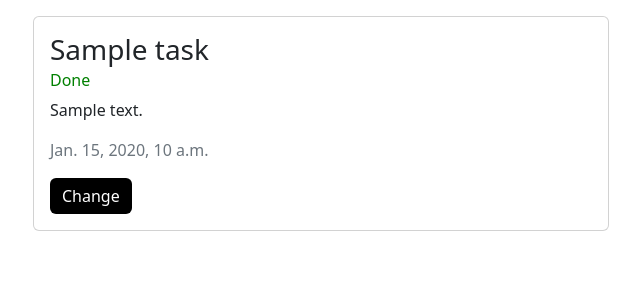
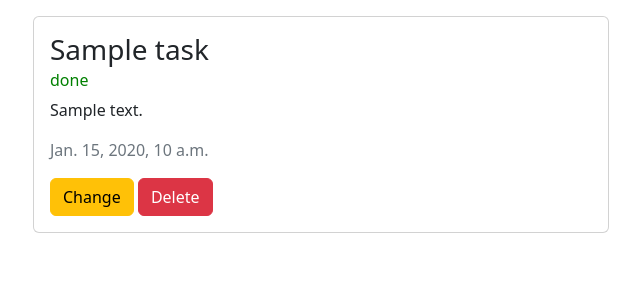
Before and after one commit to ddianaoo/Django-ToDo, a Django app: page /list/1/task/1/ in a window 1280 px wide. Shown: the part 68-368 px from the top of the page, without its empty margins (49-689 px from the left). Run offline with Django 4.2, Linux system fonts and the light colour scheme; a user stored in the database is signed in; tables that the repository leaves empty hold one stand-in row (values such as "Sample post").

Commit message:
improve view change tasks

```diff
--- a/ToDo/lists/templates/lists/change_task.html
+++ b/ToDo/lists/templates/lists/change_task.html
@@ -15,7 +15,7 @@
     {{ form.is_done.label }}{{ form.is_done }}
     <br>
     <br>
-    <button type="submit" style="color:white; background-color: black; border: black;" class="btn btn-primary">Change</button>
+    <button type="submit" class="btn btn-warning">Change</button>
 
 </form>
 {% endblock %}
--- a/ToDo/lists/templates/lists/get_lists.html
+++ b/ToDo/lists/templates/lists/get_lists.html
@@ -7,8 +7,8 @@
 {% for list in lists %}
     <li>
         <a href="{% url 'tasks' list.pk %}">{{ list.title }}</a>
-        <a href="{% url 'list_delete' list.pk %}" class="btn btn-danger">Delete</a>
     </li>
+    <br>
 {% endfor %}
 </ol>
 {% endblock %}
--- a/ToDo/lists/templates/lists/get_tasks.html
+++ b/ToDo/lists/templates/lists/get_tasks.html
@@ -2,6 +2,7 @@
 {% block title %}{{title}}{% endblock %}
 
 {% block content %}
+<a href="{% url 'list_delete' id %}" class="btn btn-danger" style="float: right;">Delete</a>
 <h1>{{title}}</h1>
 {% if tasks %}
 <ol>
@@ -19,5 +20,5 @@
 {% else %}
 <p>You haven`t added any task for this list yet!</p>
 {% endif %}
-<a href="{% url 'add_task' id %}" style="color:white; background-color: black; border: black;" class="btn btn-primary">Add task</a>
+<a href="{% url 'add_task' id %}" class="btn btn-success">Add task</a>
 {% endblock %}
--- a/ToDo/lists/templates/lists/list_create.html
+++ b/ToDo/lists/templates/lists/list_create.html
@@ -11,7 +11,7 @@
     {{ form.user.as_hidden }}
     {{ form.title }}
     <br>
-    <button type="submit" style="color:white; background-color: black; border: black;" class="btn btn-primary">Create</button>
+    <button type="submit" class="btn btn-success">Create</button>
 
 </form>
 {% endblock %}
--- a/ToDo/lists/templates/lists/task_create.html
+++ b/ToDo/lists/templates/lists/task_create.html
@@ -12,7 +12,7 @@
     {{ form.title.label }}{{ form.title }}
     {{ form.desc.label }}{{ form.desc }}
     <br>
-    <button type="submit" style="color:white; background-color: black; border: black;" class="btn btn-primary">Add</button>
+    <button type="submit" class="btn btn-success">Add</button>
 
 </form>
 {% endblock %}
--- a/ToDo/lists/templates/lists/task_detail.html
+++ b/ToDo/lists/templates/lists/task_detail.html
@@ -9,14 +9,15 @@
         <h3 class="card-title">{{task.title}}</h3>
 
         {% if task.is_done %}
-        <h6 class="card-subtitle mb-2" style="color: green">Done</h6>
+        <h6 class="card-subtitle mb-2" style="color: green">done</h6>
         {% else %}
-        <h6 class="card-subtitle mb-2" style="color: red">Didn`t done</h6>
+        <h6 class="card-subtitle mb-2" style="color: red">not done</h6>
         {% endif %}
 
         <p class="card-text">{{ task.desc }}</p>
         <p class="card-text text-muted">{{ task.created_at }}</p>
-        <a href="{% url 'change_task' list_id task.id %}" style="color:white; background-color: black; border: black;" class="btn btn-primary">Change</a>
+        <a href="{% url 'change_task' list_id task.id %}" class="btn btn-warning">Change</a>
+        <a href="{% url 'delete_task' list_id task.id %}" class="btn btn-danger">Delete</a>
     </div>
 </div>
 
--- a/ToDo/lists/urls.py
+++ b/ToDo/lists/urls.py
@@ -8,6 +8,7 @@ urlpatterns = [
     path('list/<int:id>/', login_required(get_tasks), name='tasks'),
     path('list/<int:list_id>/task/<int:task_id>/', login_required(task_details), name='task'),
     path('list/<int:list_id>/task/<int:task_id>/change/', login_required(change_task), name='change_task'),
+    path('list/<int:list_id>/task/<int:task_id>/delete/', login_required(delete_task), name='delete_task'),
     path('list/<int:id>/add-task/', login_required(add_task), name='add_task'),
     path('list/create/', login_required(list_create), name='list_create'),
     path('list/<int:id>/delete/', login_required(list_delete), name='list_delete'),
--- a/ToDo/lists/views.py
+++ b/ToDo/lists/views.py
@@ -86,3 +86,15 @@ def change_task(request, list_id, task_id):
             messages.error(request, form.errors)
     form = ChangeTaskForm(initial={'title': task.title, 'is_done': task.is_done, 'list': task.list}, instance=task)
     return render(request, 'lists/change_task.html', {'form': form, 'list_id': list_id})
+
+
+def delete_task(request, list_id, task_id):
+
+    try:
+        task = Task.objects.get(pk=task_id)
+        task.delete()
+    except:
+        messages.error(request, 'Lose to delete this task!')
+    else:
+        messages.success(request, 'Task was successfully deleted!')
+    return redirect('tasks', list_id)
```
